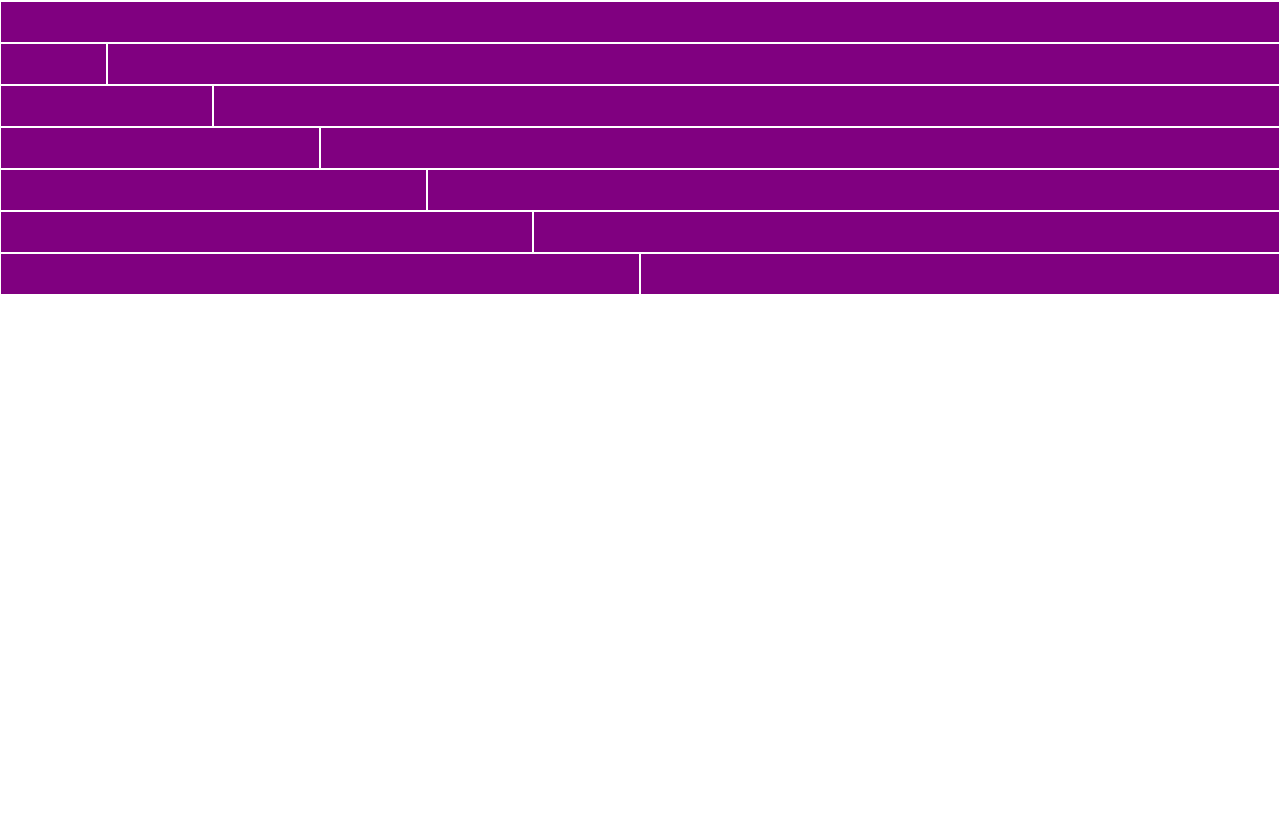
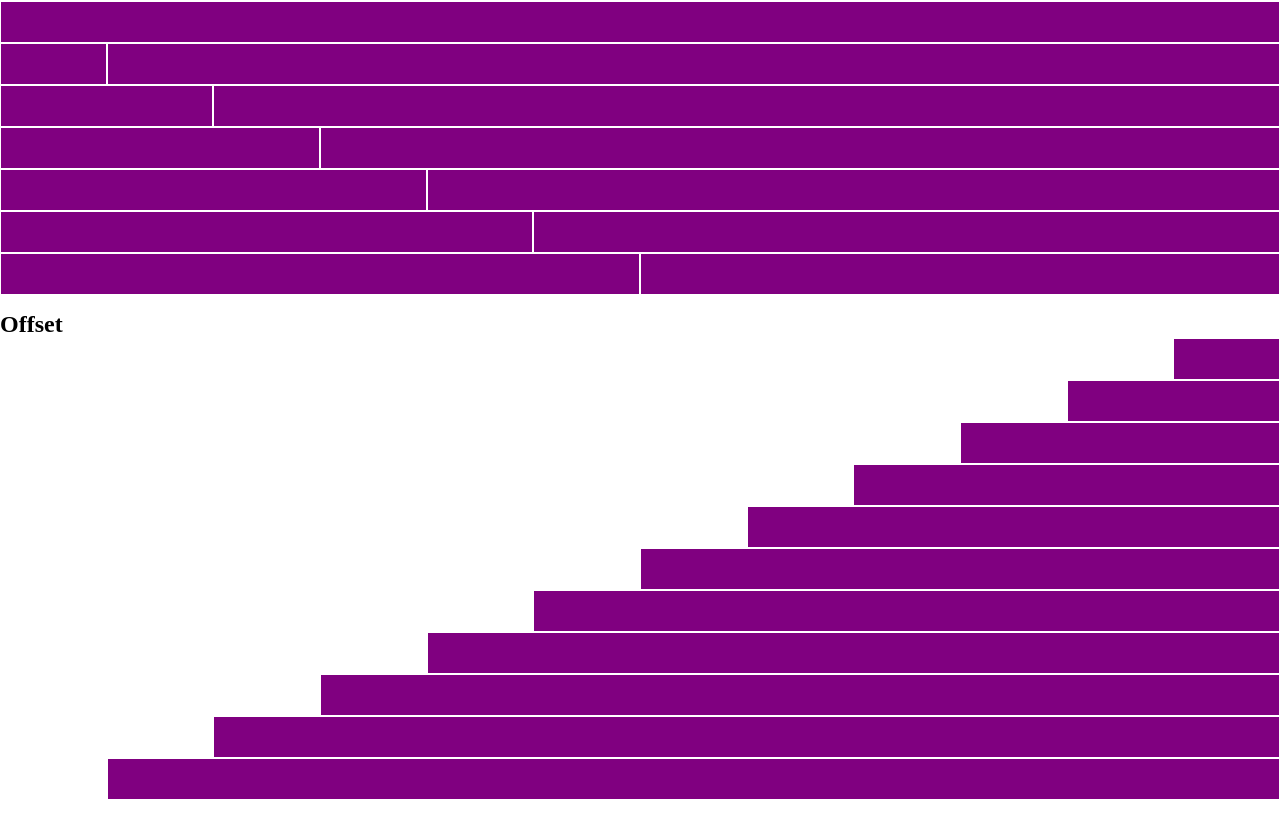
Before and after one commit to MatteoGrigoletto/html-css-12bool, a plain HTML site: page index.html in a window 1280 px wide. Shown: the part 304-1120 px from the top of the page. Before the commit the page ends 800 px from the top, so only its background shows below. Drawn offline with Linux system fonts and the light colour scheme.

Commit message:
finito esercizio griglia

```diff
--- a/css/12bool.css
+++ b/css/12bool.css
@@ -57,7 +57,7 @@
 .margin-5{
     margin-left: calc((100% / 12) * 5);
 }
-.marginl-6{
+.margin-6{
     margin-left: calc((100% / 12) * 6);
 }
 .margin-7{
@@ -69,7 +69,7 @@
 .margin-9{
     margin-left: calc((100% / 12) * 9);
 }
-.marginl-10{
+.margin-10{
     margin-left: calc((100% / 12) * 10);
 }
 .margin-11{
@@ -140,7 +140,7 @@
     .margin-xs-5{
         margin-left: calc((100% / 12) * 5);
     }
-    .marginl-xs-6{
+    .margin-xs-6{
         margin-left: calc((100% / 12) * 6);
     }
     .margin-xs-7{
@@ -152,7 +152,7 @@
     .margin-xs-9{
         margin-left: calc((100% / 12) * 9);
     }
-    .marginl-xs-10{
+    .margin-xs-10{
         margin-left: calc((100% / 12) * 10);
     }
     .margin-xs-11{
@@ -222,7 +222,7 @@
     .margin-sm-5{
         margin-left: calc((100% / 12) * 5);
     }
-    .marginl-sm-6{
+    .margin-sm-6{
         margin-left: calc((100% / 12) * 6);
     }
     .margin-sm-7{
@@ -234,7 +234,7 @@
     .margin-sm-9{
         margin-left: calc((100% / 12) * 9);
     }
-    .marginl-sm-10{
+    .margin-sm-10{
         margin-left: calc((100% / 12) * 10);
     }
     .margin-sm-11{
@@ -303,7 +303,7 @@
     .margin-md-5{
         margin-left: calc((100% / 12) * 5);
     }
-    .marginl-md-6{
+    .margin-md-6{
         margin-left: calc((100% / 12) * 6);
     }
     .margin-md-7{
@@ -315,7 +315,7 @@
     .margin-md-9{
         margin-left: calc((100% / 12) * 9);
     }
-    .marginl-md-10{
+    .margin-md-10{
         margin-left: calc((100% / 12) * 10);
     }
     .margin-md-11{
@@ -384,7 +384,7 @@
     .margin-lg-5{
         margin-left: calc((100% / 12) * 5);
     }
-    .marginl-lg-6{
+    .margin-lg-6{
         margin-left: calc((100% / 12) * 6);
     }
     .margin-lg-7{
@@ -396,7 +396,7 @@
     .margin-lg-9{
         margin-left: calc((100% / 12) * 9);
     }
-    .marginl-lg-10{
+    .margin-lg-10{
         margin-left: calc((100% / 12) * 10);
     }
     .margin-lg-11{
--- a/css/style.css
+++ b/css/style.css
@@ -1,8 +1,13 @@
 @import url(12bool.css);
 
 
-
-/* style */
+/* container */
+.container{
+    max-width: 1400px;
+    margin-left: auto;
+    margin-right: auto;
+}
+/* style project */
 .row{
     display: flex;
     flex-wrap: wrap;
@@ -13,7 +18,7 @@
     border: 1px solid white;
     color: white;
     text-align: center;
-    padding: .625rem;
+    padding: .625rem 0rem;
 }
 .row .row > * {
     background-color: greenyellow;
@@ -23,6 +28,6 @@ section{
 }
 /* second-section */
 
-.second-section [class*='col']{
-    padding: 1.25rem;
+.second-section [class*='col'], .third-section [class*='col']{
+    padding: 1.25rem 0rem;
 }
--- a/index.html
+++ b/index.html
@@ -8,7 +8,7 @@
     <title>Gride</title>
 </head>
 <body>
-    <section class="first-section">
+    <section class="first-section container">
         <h1>Esercizio per Casa</h1>
         <div class="row">
             <div class="col-1">1 col</div>
@@ -56,7 +56,7 @@
             </div>
         </div>
     </section>
-    <section class="second-section">
+    <section class="second-section container">
         <div class="row">
             <div class="col-12"></div>
         </div>
@@ -85,6 +85,43 @@
             <div class="col-6"></div>
         </div>
     </section>
+    <section class="third-section container">
+        <h2>Offset</h2>
+        <div class="row">
+            <div class="col-1 margin-11"></div>
+        </div>
+        <div class="row">
+            <div class="col-2 margin-10"></div>
+        </div>
+        <div class="row">
+            <div class="col-3 margin-9"></div>
+        </div>
+        <div class="row">
+            <div class="col-4 margin-8"></div>
+        </div>
+        <div class="row">
+            <div class="col-5 margin-7"></div>
+        </div>
+        <div class="row">
+            <div class="col-6 margin-6"></div>
+        </div>
+        <div class="row">
+            <div class="col-7 margin-5"></div>
+        </div>
+        <div class="row">
+            <div class="col-8 margin-4"></div>
+        </div>
+        <div class="row">
+            <div class="col-9 margin-3"></div>
+        </div>
+        <div class="row">
+            <div class="col-10 margin-2"></div>
+        </div>
+        <div class="row">
+            <div class="col-11 margin-1"></div>
+        </div>
 
+
+    </section>
 </body>
 </html>
```
